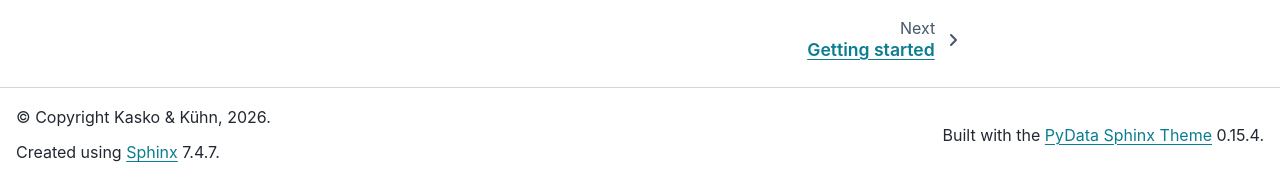
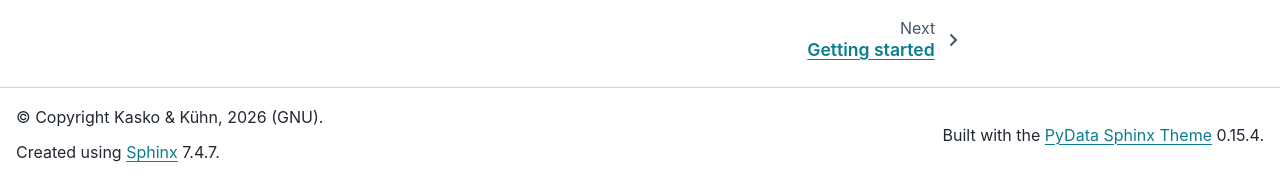
Before and after one commit to PantheraPaulus/hrHSA-public, a Sphinx documentation site: the page built from docs/index.md, in a window 1280 px wide and 945 px high. Shown: the part 764-942 px from the top of the window. Built offline with Sphinx 7.4.7 and the PyData theme 0.15.4, drawn with Linux system fonts in a browser that asks for light colours.

Commit message:
Update conf.py

```diff
--- a/docs/conf.py
+++ b/docs/conf.py
@@ -22,8 +22,8 @@
 # ---------------------------------------------------------------------------
 
 project = "hrHSA"
-copyright = "Kasko & Kühn, 2026"
-author = "Paul Kasko, Lubov Kabo, and Ralph Kühn"
+copyright = "Kasko & Kühn, 2026 (GNU)"
+author = "Paul Kasko and Ralph Kühn"
 release = "0.1.0"
 
 
```
